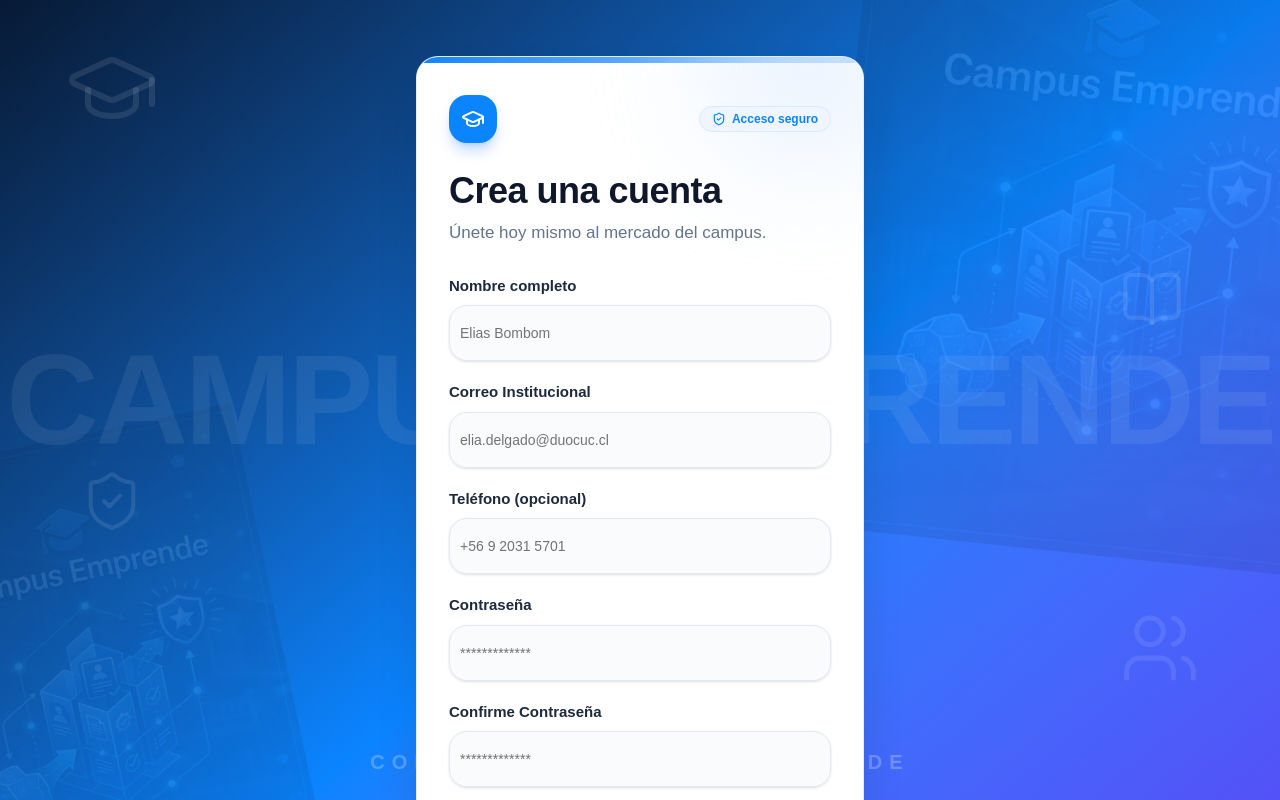
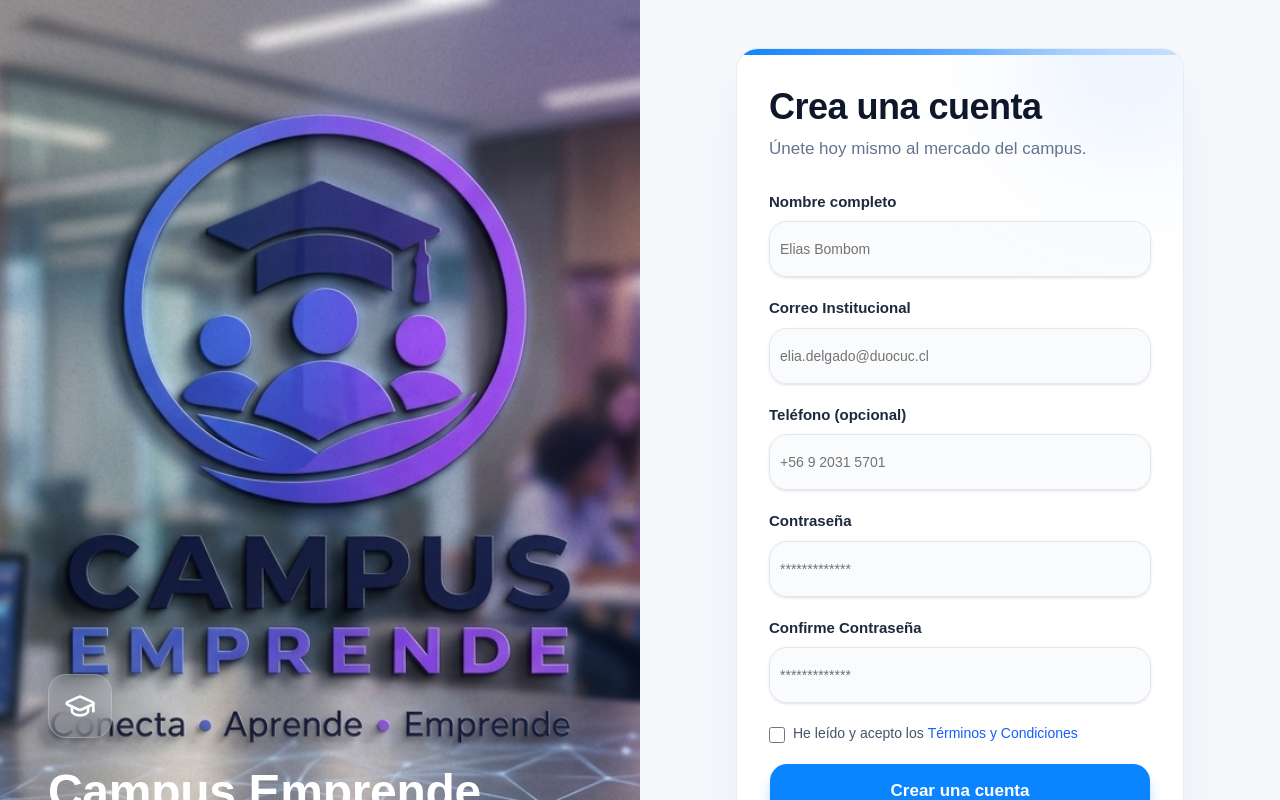
Before and after one commit to ByOneChav/campus-emprende, a React (Vite) app in the folder campus-emprende-frontend/: page /auth/register in a window 1280 px wide. Shown: the top 800 px of the page. Built offline with nearby package versions, Linux system fonts and the light colour scheme.

Commit message:
corregir aviso de aceptar termino y condiciones

```diff
--- a/campus-emprende-frontend/src/pages/auth/RegisterPage.jsx
+++ b/campus-emprende-frontend/src/pages/auth/RegisterPage.jsx
@@ -1,12 +1,17 @@
 import { useState } from 'react'; // Hook para manejar estado local
+import { createPortal } from 'react-dom'; // Permite renderizar el modal fuera del flujo normal del DOM (sobre toda la pantalla)
 import { Link, useNavigate } from 'react-router-dom'; // Navegación entre rutas
 import { useAuth } from '@/context/AuthContext'; // Hook de autenticación (Redux)
 import { Button } from '@/components/ui/button'; // Botón reutilizable
 import { Input } from '@/components/ui/input'; // Input reutilizable
 import { Label } from '@/components/ui/label'; // Label para formularios
 import { Alert, AlertDescription } from '@/components/ui/alert'; // Componente para mostrar errores
-import { GraduationCap, Loader2, Users, ShieldCheck, BookOpen } from 'lucide-react'; // Iconos
-import logoCampus from '@/assets/logoCampus.png'; // Logo de marca (fondo transparente, usado como watermark)
+import { GraduationCap, Loader2 } from 'lucide-react'; // Iconos
+import logoCampus from '@/assets/logoCampus.png'; // Importa imagen local
+import logo2 from '@/assets/logo4.png'; // Importa imagen local
+
+// const LogoCampus = logoCampus; // Imagen usada en el componente
+const Logo2 = logo2;
 
 export default function RegisterPage() {
   const { signup } = useAuth(); // Función de registro conectada a Redux + backend
@@ -53,48 +58,64 @@ export default function RegisterPage() {
   };
 
   return (
-    <div className="relative min-h-screen w-full flex items-center justify-center overflow-hidden bg-gradient-to-br from-[#071A35] via-[#0A84FF] to-[#5B3DF5] px-4 py-10 sm:py-14">
+    <div className="min-h-screen flex bg-[#f5f7fb]"> {/* Fondo general */}
 
-      {/* ───────────── Fondo decorativo: logo, texto institucional e iconos ───────────── */}
-      <div aria-hidden="true" className="fixed inset-0 z-0 overflow-hidden pointer-events-none select-none">
+      {/* Left — hero image */}
+      <div className="hidden lg:flex lg:w-1/2 relative overflow-hidden bg-[#0A84FF]">
+        {/* Imagen solo en desktop */}
 
-        {/* Logos de marca con fondo transparente, como watermark */}
         <img
-          src={logoCampus}
-          alt=""
-          className="absolute -top-24 -right-20 w-[340px] sm:w-[520px] opacity-10 rotate-6"
-        />
-        <img
-          src={logoCampus}
-          alt=""
-          className="absolute -bottom-28 -left-24 w-[240px] sm:w-[380px] opacity-10 -rotate-12"
+          src={Logo2}
+          alt="Campus Emprende"
+          className="absolute inset-0 w-full h-full object-cover object-center"
         />
 
-        {/* Texto grande de marca, detrás de la tarjeta */}
-        <div className="absolute inset-0 flex items-center justify-center">
-          <span className="whitespace-nowrap text-[20vw] sm:text-[10vw] font-extrabold leading-none tracking-tight text-white/[0.07]">
-            CAMPUS EMPRENDE
-          </span>
+        {/* Overlay elegante */}
+        {/* <div className="absolute inset-0 bg-gradient-to-b from-[#0A84FF]/40 via-[#0A84FF]/50 to-[#001B44]/80" /> */}
+
+        {/* Texto sobre imagen */}
+        <div className="relative z-10 flex flex-col justify-end p-12 text-white">
+
+          {/* Icono con efecto glass */}
+          <div className="mb-6 flex h-16 w-16 items-center justify-center rounded-2xl bg-white/15 backdrop-blur-md border border-white/20 shadow-lg">
+            <GraduationCap className="h-8 w-8" />
           </div>
 
-        {/* Lema institucional */}
-        <div className="absolute bottom-6 left-0 right-0 px-4 text-center">
-          <span className="text-xs sm:text-base md:text-xl font-semibold uppercase tracking-[0.35em] text-white/25">
-            Conecta • Aprende • Emprende
-          </span>
+          <h2 className="text-5xl font-bold leading-tight mb-4">
+            Campus Emprende
+          </h2>
+
+          <p className="text-white/85 text-xl max-w-md leading-relaxed">
+            El mercado moderno de servicios estudiantiles para conectar talento universitario.
+          </p>
+        </div>
       </div>
 
-        {/* Iconos que hacen referencia a la plataforma */}
-        <GraduationCap className="absolute left-6 top-10 h-14 w-14 text-white/10 sm:left-16 sm:h-24 sm:w-24" strokeWidth={1.5} />
-        <Users className="absolute right-8 bottom-28 h-12 w-12 text-white/10 sm:right-20 sm:h-20 sm:w-20" strokeWidth={1.5} />
-        <BookOpen className="absolute right-6 top-1/3 h-10 w-10 text-white/10 sm:right-24 sm:h-16 sm:w-16" strokeWidth={1.5} />
-        <ShieldCheck className="absolute left-6 bottom-1/3 h-10 w-10 text-white/10 sm:left-20 sm:h-16 sm:w-16" strokeWidth={1.5} />
+      {/* Right — form */}
+      <div className="flex flex-1 items-center justify-center px-6 py-12">
+
+        {/* Card central */}
+        <div className="w-full max-w-md space-y-6">
+
+          {/* Branding en móvil */}
+          <div className="flex flex-col items-center text-center lg:hidden">
+
+            {/* Logo mobile */}
+            <div className="mb-4 flex h-16 w-16 items-center justify-center rounded-2xl bg-[#0A84FF] shadow-lg shadow-blue-500/30">
+              <GraduationCap className="h-8 w-8 text-white" />
             </div>
 
-      {/* ───────────── Tarjeta central del formulario ───────────── */}
-      <div className="relative z-10 w-full max-w-md">
+            <h1 className="text-3xl font-bold text-slate-900">
+              Campus Emprende
+            </h1>
 
-        <div className="relative overflow-hidden rounded-3xl border border-slate-200/80 bg-white shadow-2xl shadow-slate-900/20">
+            <p className="text-slate-500 text-sm mt-1">
+              Mercado de servicios para estudiantes
+            </p>
+          </div>
+
+          {/* Decorated card */}
+          <div className="relative overflow-hidden rounded-3xl border border-slate-200/80 bg-white shadow-2xl shadow-slate-300/30 backdrop-blur-sm">
 
             {/* Barra superior elegante */}
             <div className="h-1.5 w-full bg-gradient-to-r from-[#0A84FF] via-[#5AA9FF] to-[#B7D8FF]" />
@@ -103,21 +124,9 @@ export default function RegisterPage() {
             <div className="absolute -top-24 right-[-50px] h-52 w-52 rounded-full bg-blue-100 blur-3xl opacity-60" />
 
             {/* Contenido */}
-          <div className="relative px-6 sm:px-8 py-8 space-y-7">
+            <div className="relative px-8 py-8 space-y-7">
 
-            {/* Header: icono + badge de acceso seguro (igual estilo que login) */}
-            <div className="flex items-center justify-between">
-              <div className="flex h-12 w-12 items-center justify-center rounded-2xl bg-[#0A84FF] shadow-lg shadow-blue-500/30">
-                <GraduationCap className="h-6 w-6 text-white" />
-              </div>
-
-              <span className="inline-flex items-center gap-1.5 rounded-full border border-blue-100 bg-blue-50 px-3 py-1 text-xs font-semibold text-[#0A84FF]">
-                <ShieldCheck className="h-3.5 w-3.5" />
-                Acceso seguro
-              </span>
-            </div>
-
-            {/* Título */}
+              {/* Header */}
               <div>
                 <h1 className="text-4xl font-extrabold tracking-tight text-slate-900">
                   Crea una cuenta
@@ -228,26 +237,25 @@ export default function RegisterPage() {
                   />
                 </div>
 
-              {/* Campo confirmar contraseña */}
                 <div className="space-y-2">
                   <Label
-                  htmlFor="confirmPassword"
+                    htmlFor="password"
                     className="text-[15px] font-semibold text-slate-800"
                   >
                     Confirme Contraseña
                   </Label>
 
                   <Input
-                  id="confirmPassword"
+                    id="password"
                     type="password"
                     placeholder="*************"
+
                     required
                     minLength={6}
                     className="h-14 rounded-2xl border-slate-200 bg-slate-50/70 text-[15px] shadow-sm transition-all duration-200 focus:border-[#0A84FF] focus:ring-4 focus:ring-blue-100"
                   />
                 </div>
 
-              {/* Términos y condiciones */}
                 <div className="mt-4 text-sm text-slate-600">
                   <label className="flex items-start gap-2">
                     <input
@@ -298,8 +306,7 @@ export default function RegisterPage() {
                 </Link>
               </p>
 
-            {/* Modal de términos y condiciones */}
-            {showTermsModal && (
+              {showTermsModal && createPortal(
                 <div className="fixed inset-0 z-50 flex items-center justify-center bg-black/50 backdrop-blur-sm">
 
                   <div className="w-full max-w-md mx-4 overflow-hidden rounded-3xl bg-white shadow-2xl">
@@ -352,12 +359,14 @@ export default function RegisterPage() {
 
                   </div>
 
-              </div>
+                </div>,
+                document.body
               )}
 
             </div>
           </div>
         </div>
       </div>
+    </div>
   );
 }
```
Lines whose indentation alone changed are shown as unchanged.
